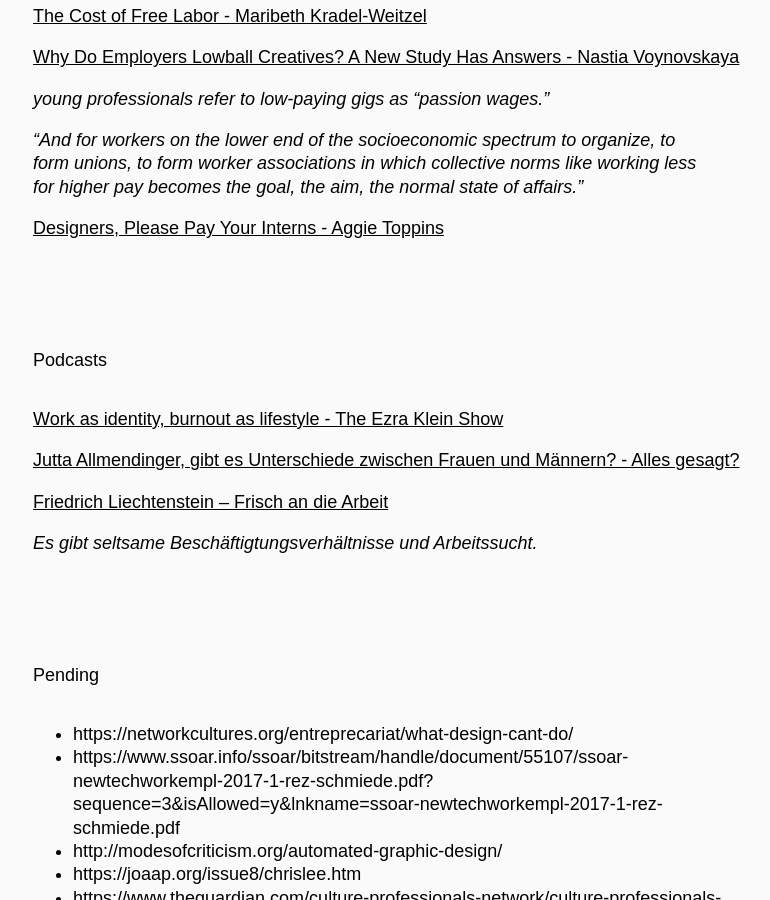
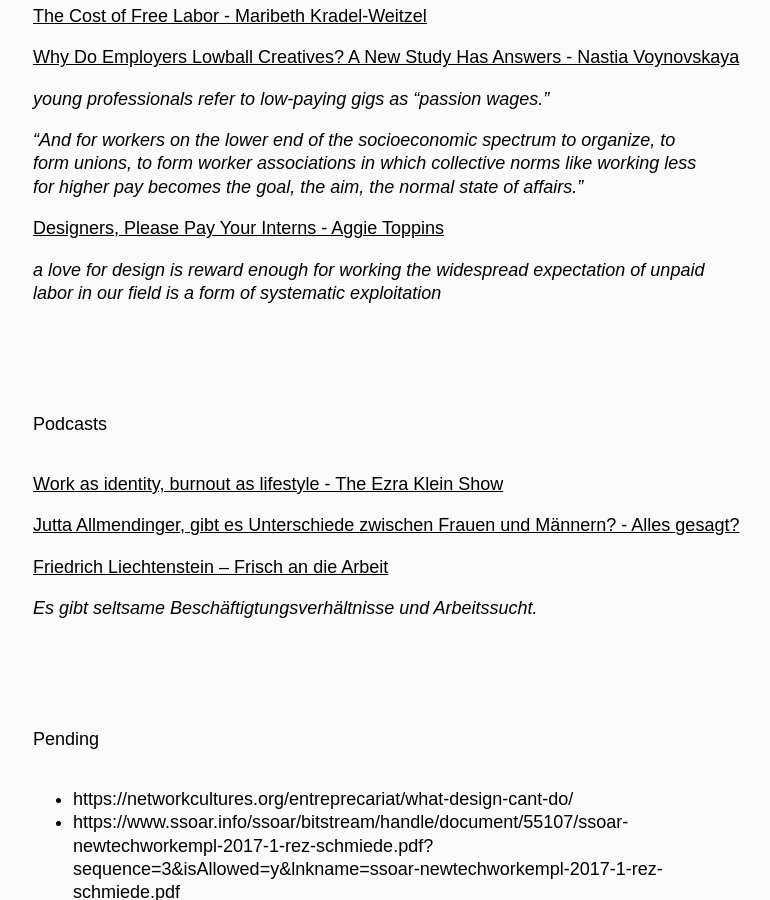
Before and after one commit to jensschnitzler/Room-For-Advancement, a Jekyll site: the page built from index.md, in a window 1280 px wide and 900 px high, scrolled down 778 px. Shown: the whole window, without its empty margins (247-1017 px from the left). Built offline with Jekyll 4.4.1, drawn with Linux system fonts in a browser that asks for light colours; our own code applies the rules of GitHub Pages for plain Markdown files; the repository's description, which GitHub fills in, is left out.

Commit message:
Update index.md

```diff
--- a/index.md
+++ b/index.md
@@ -29,6 +29,9 @@ Abolish the Stage of Precarity, On Performance Design – The Rodina (in: Post M
 > "And for workers on the lower end of the socioeconomic spectrum to organize, to form unions, to form worker associations in which collective norms like working less for higher pay becomes the goal, the aim, the normal state of affairs."
 
 [Designers, Please Pay Your Interns - Aggie Toppins](https://eyeondesign.aiga.org/designers-please-pay-your-interns/)
+
+> a love for design is reward enough for working
+> the widespread expectation of unpaid labor in our field is a form of systematic exploitation
 
 ## Podcasts
 
```
